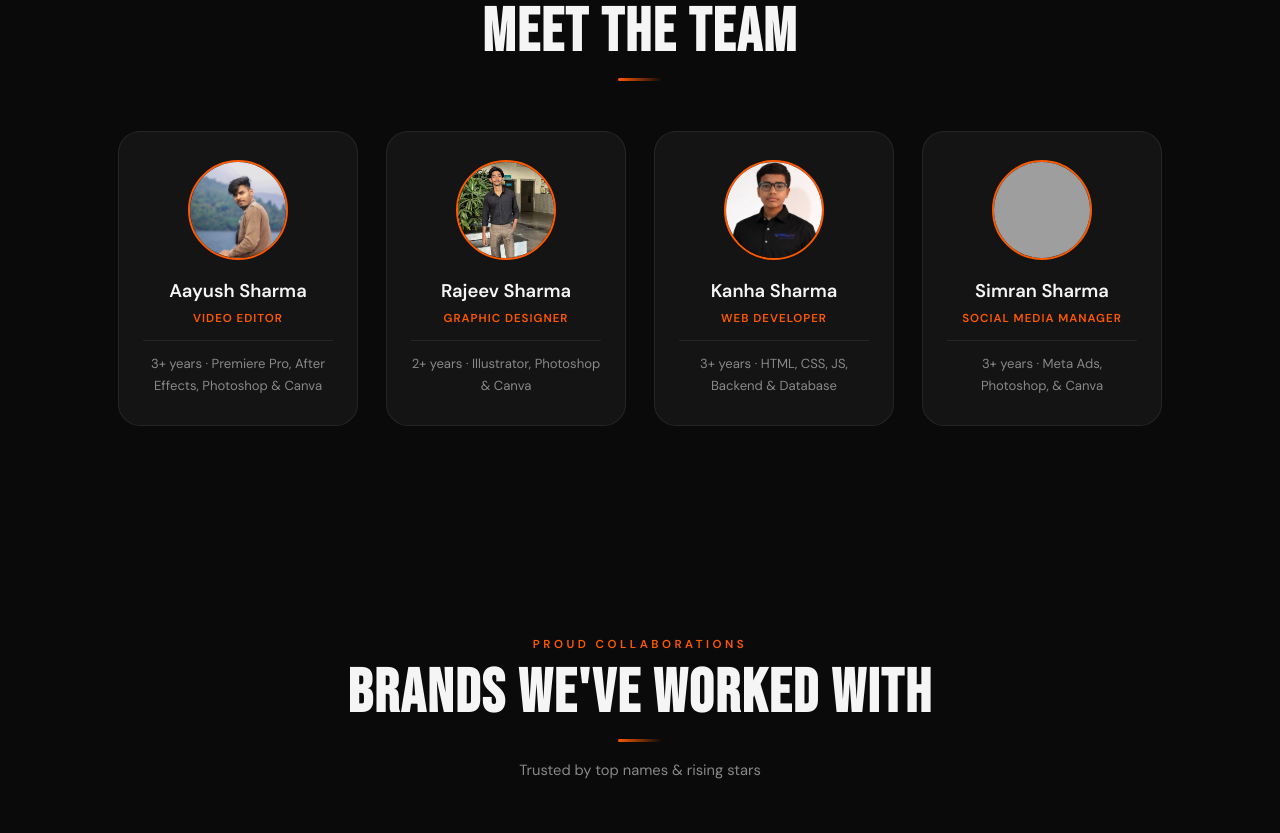
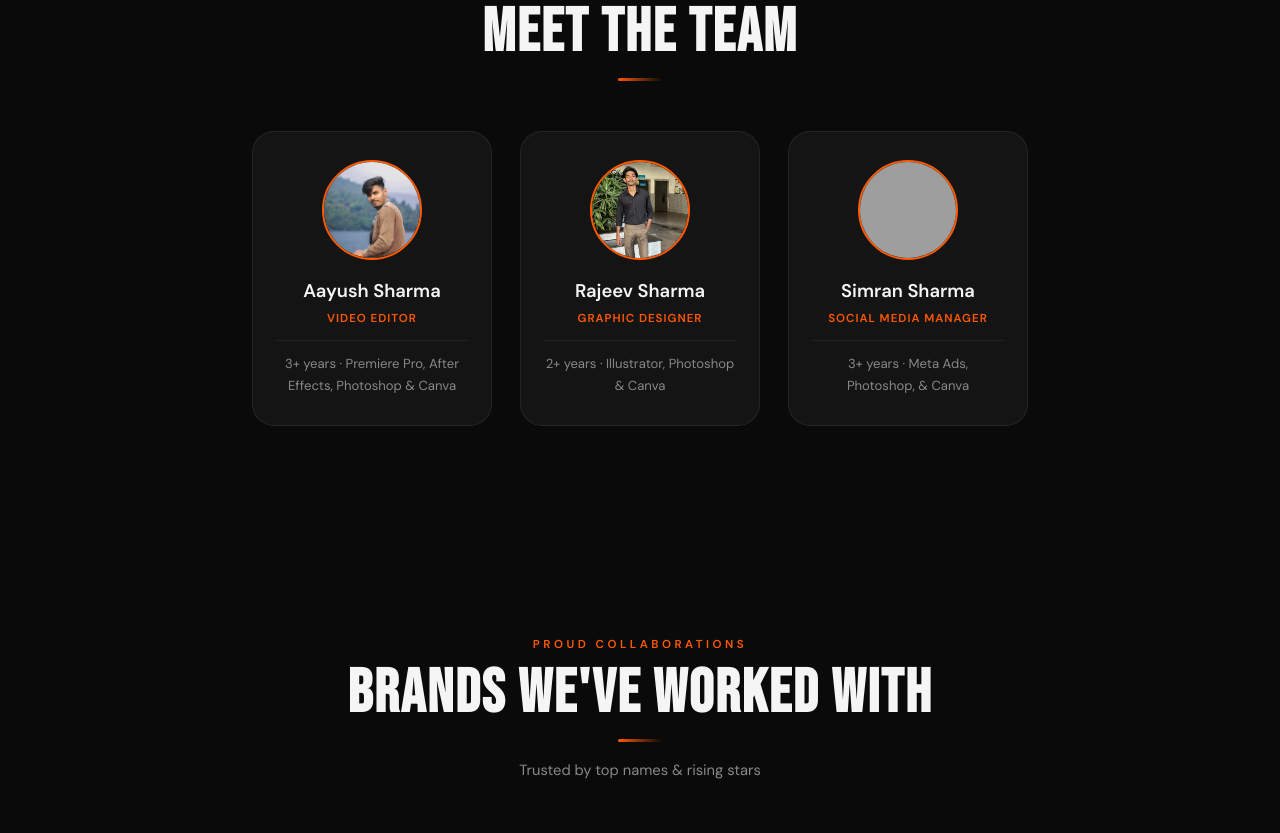
Before and after one commit to think-visual/Think-Visual, a plain HTML site: page index.html in a window 1280 px wide. Shown: the part 2820-3653 px from the top of the page. Drawn offline with Linux system fonts and the light colour scheme; grey boxes are pictures that could not be loaded.

Commit message:
Update index.html

```diff
--- a/index.html
+++ b/index.html
@@ -3551,22 +3551,6 @@
             <p class="team-role">Graphic Designer</p>
             <p class="team-exp">
               2+ years · Illustrator, Photoshop &amp; Canva
-            </p>
-          </div>
-          <div class="team-card reveal">
-            <img
-              class="team-pfp"
-              src="kanha-img.png"
-              alt="Kanha Sharma"
-              onerror="
-                this.style.background = '#222';
-                this.src = '';
-              "
-            />
-            <h3 class="team-name">Kanha Sharma</h3>
-            <p class="team-role">Web Developer</p>
-            <p class="team-exp">
-              3+ years · HTML, CSS, JS, Backend &amp; Database
             </p>
           </div>
           <div class="team-card reveal">
```
